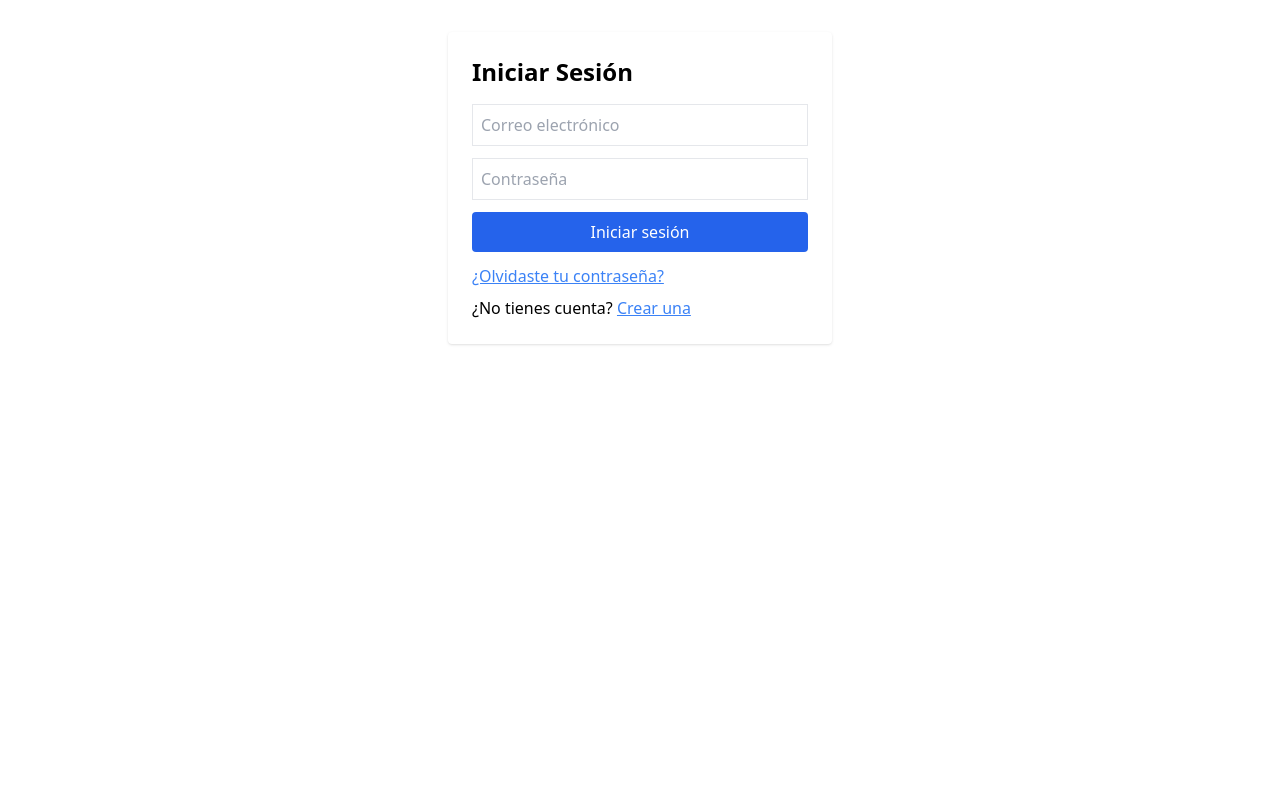
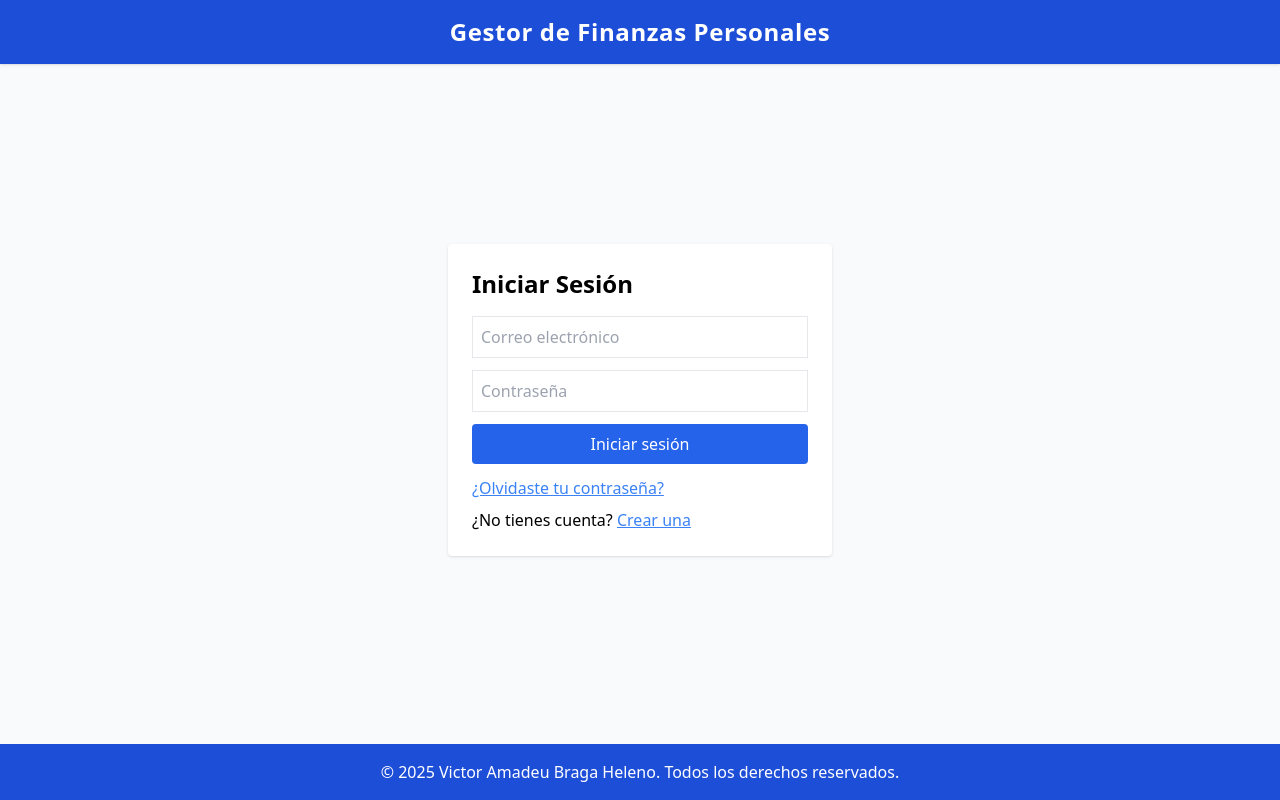
Before and after one commit to VictorAmadeu/gestor-finanzas, a React (Create React App) app in the folder frontend/: page /login in a window 1280 px wide. Built offline with nearby package versions, Linux system fonts and the light colour scheme; no server answers.

Commit message:
Añade header y footer unificados en Login, Register y Dashboard con copyright

```diff
--- /dev/null
+++ b/frontend/src/components/Footer.jsx
@@ -0,0 +1,11 @@
+// src/components/Footer.jsx
+export default function Footer() {
+  return (
+    <footer className="bg-blue-700 text-white py-4 text-center mt-10">
+      <p>
+        © {new Date().getFullYear()} Victor Amadeu Braga Heleno. Todos los
+        derechos reservados.
+      </p>
+    </footer>
+  );
+}
--- /dev/null
+++ b/frontend/src/components/Header.jsx
@@ -0,0 +1,10 @@
+// src/components/Header.jsx
+export default function Header() {
+  return (
+    <header className="bg-blue-700 text-white py-4 shadow text-center">
+      <h1 className="text-2xl font-bold tracking-wide">
+        Gestor de Finanzas Personales
+      </h1>
+    </header>
+  );
+}
--- a/frontend/src/pages/DashboardPage.jsx
+++ b/frontend/src/pages/DashboardPage.jsx
@@ -2,6 +2,8 @@
 import { AuthContext } from "../context/AuthContext";
 import { supabase } from "../services/supabaseClient";
 import { useNavigate } from "react-router-dom";
+import Header from "../components/Header";
+import Footer from "../components/Footer";
 
 // MOCK DATA para pruebas (cámbialo en la Etapa 7 por fetch real)
 const MOCK_INGRESOS = [
@@ -67,6 +69,7 @@
 
   return (
     <div className="min-h-screen bg-gray-50 flex flex-col">
+            <Header />
       <main className="flex-1 flex flex-col items-center w-full">
         {/* Contenedor principal ultra ancho y paddings grandes */}
         <div className="w-full max-w-screen-2xl px-2 sm:px-6 lg:px-20 xl:px-36 py-12">
@@ -217,6 +220,7 @@
           </div>
         </div>
       </main>
+            <Footer />
     </div>
   );
 }
--- a/frontend/src/pages/LoginPage.jsx
+++ b/frontend/src/pages/LoginPage.jsx
@@ -1,29 +1,25 @@
-// src/pages/LoginPage.jsx
 import { useState, useContext } from "react";
 import { supabase } from "../services/supabaseClient";
 import { AuthContext } from "../context/AuthContext";
 import { useNavigate } from "react-router-dom";
+import Header from "../components/Header";
+import Footer from "../components/Footer";
 
 export default function LoginPage() {
   const { user } = useContext(AuthContext);
   const navigate = useNavigate();
 
-  // Estados para los campos y mensajes
   const [email, setEmail] = useState("");
   const [password, setPassword] = useState("");
   const [error, setError] = useState(null);
 
-  // Función para iniciar sesión
   const handleLogin = async (e) => {
     e.preventDefault();
     setError(null);
-
-    // Llama a Supabase Auth para iniciar sesión
     const { error } = await supabase.auth.signInWithPassword({
       email,
       password,
     });
-
     if (error) {
       setError(error.message);
     } else {
@@ -31,9 +27,7 @@
     }
   };
 
-  // --- NUEVO: Función para recuperación de contraseña ---
   const handleForgotPassword = async () => {
-    // Puedes usar el email ingresado, o pedir uno si está vacío
     let inputEmail = email;
     if (!inputEmail) {
       inputEmail = prompt("Introduce tu correo para recuperar la contraseña:");
@@ -50,14 +44,16 @@
     }
   };
 
-  // Si ya está logueado, redirige automáticamente
   if (user) {
     navigate("/dashboard");
     return null;
   }
 
   return (
-    <div className="max-w-sm mx-auto mt-8 p-6 bg-white rounded shadow">
+    <div className="min-h-screen flex flex-col bg-gray-50">
+      <Header />
+      <main className="flex-grow flex items-center justify-center">
+        <div className="max-w-sm w-full mx-auto mt-8 p-6 bg-white rounded shadow">
           <h2 className="text-2xl font-bold mb-4">Iniciar Sesión</h2>
           <form onSubmit={handleLogin}>
             <input
@@ -84,8 +80,6 @@
               Iniciar sesión
             </button>
           </form>
-
-      {/* --- Enlace para recuperación de contraseña --- */}
           <div className="mt-3">
             <button
               type="button"
@@ -95,7 +89,6 @@
               ¿Olvidaste tu contraseña?
             </button>
           </div>
-
           <div className="mt-2">
             ¿No tienes cuenta?{" "}
             <a href="/register" className="text-blue-500 underline">
@@ -103,5 +96,8 @@
             </a>
           </div>
         </div>
+      </main>
+      <Footer />
+    </div>
   );
 }
--- a/frontend/src/pages/RegisterPage.jsx
+++ b/frontend/src/pages/RegisterPage.jsx
@@ -1,45 +1,41 @@
-// src/pages/RegisterPage.jsx
 import { useState, useContext } from "react";
 import { supabase } from "../services/supabaseClient";
 import { AuthContext } from "../context/AuthContext";
 import { useNavigate } from "react-router-dom";
+import Header from "../components/Header";
+import Footer from "../components/Footer";
 
 export default function RegisterPage() {
   const { user } = useContext(AuthContext);
   const navigate = useNavigate();
 
-  // Estados para los campos y mensajes
   const [email, setEmail] = useState("");
   const [password, setPassword] = useState("");
   const [error, setError] = useState(null);
 
-  // Función para registrar usuario
   const handleRegister = async (e) => {
     e.preventDefault();
     setError(null);
 
-    // Llama a Supabase Auth para crear el usuario
-    const { error } = await supabase.auth.signUp({
-      email,
-      password,
-    });
+    const { error } = await supabase.auth.signUp({ email, password });
 
     if (error) {
-      setError(error.message); // Muestra el error al usuario
+      setError(error.message);
     } else {
-      // Registro exitoso: redirige a dashboard o muestra aviso
       navigate("/dashboard");
     }
   };
 
-  // Si ya está logueado, redirige automáticamente
   if (user) {
     navigate("/dashboard");
     return null;
   }
 
   return (
-    <div className="max-w-sm mx-auto mt-8 p-6 bg-white rounded shadow">
+    <div className="min-h-screen flex flex-col bg-gray-50">
+      <Header />
+      <main className="flex-grow flex items-center justify-center">
+        <div className="max-w-sm w-full mx-auto mt-8 p-6 bg-white rounded shadow">
           <h2 className="text-2xl font-bold mb-4">Crear Cuenta</h2>
           <form onSubmit={handleRegister}>
             <input
@@ -74,5 +70,8 @@
             </a>
           </div>
         </div>
+      </main>
+      <Footer />
+    </div>
   );
 }
```
Lines whose indentation alone changed are shown as unchanged.
